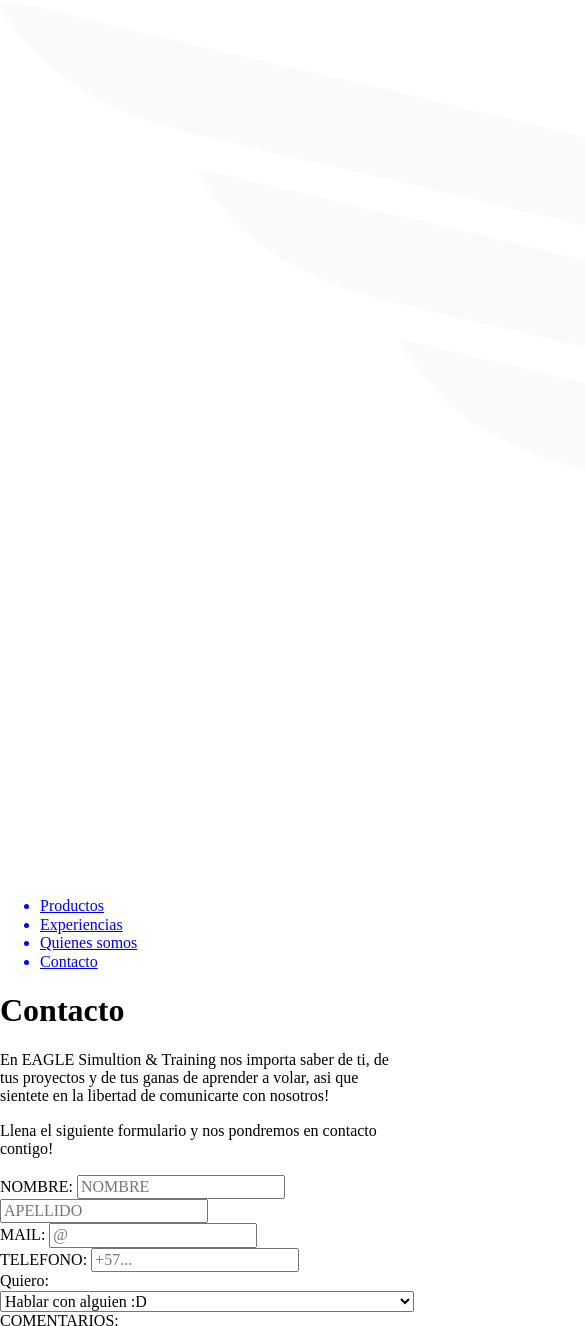
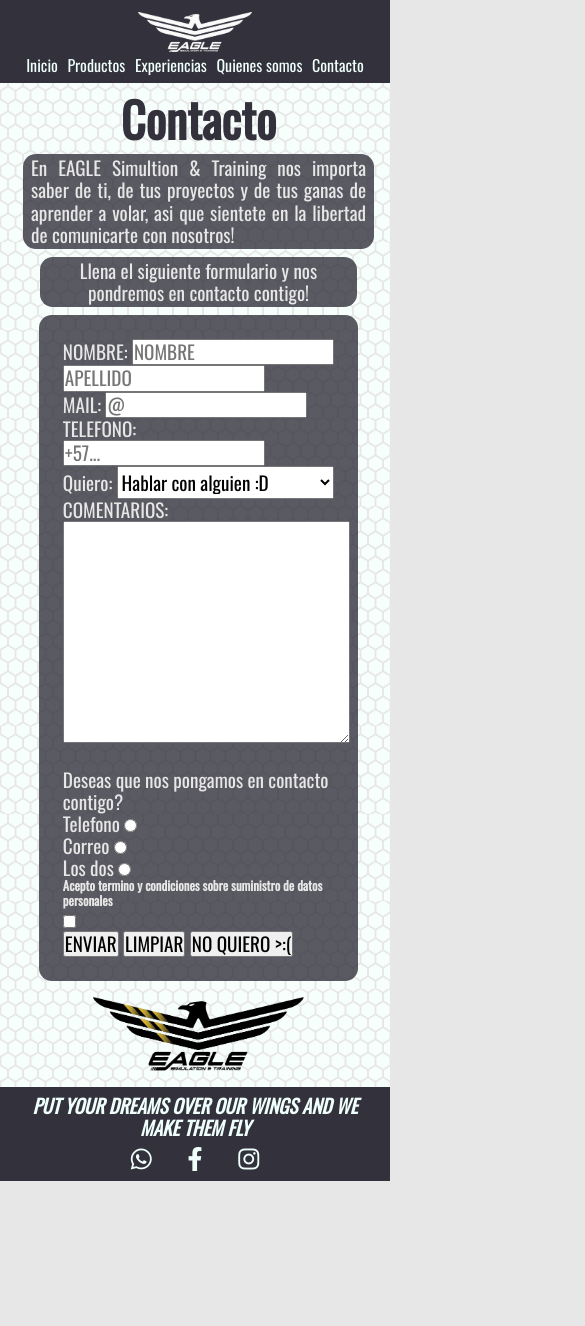
Before and after one commit to AlexCS13/eagle-contreras-v2, a plain HTML site: page pages/contacto.html in a window 390 px wide. Shown: the top 1326 px of the page, 585 px wide, since content can reach past the window. After the commit the page ends 1181 px from the top, so only its background shows below. Drawn offline with nearby package versions, Linux system fonts and the light colour scheme; files that its build step writes are made by us from their sources.

Commit message:
implementacion de animaciones

```diff
--- a/css/style.css
+++ b/css/style.css
@@ -13,12 +13,22 @@
 }
 
 a{
+	color: #EFFFFB;
 	text-decoration: none;
+}
+
+a:hover {
+	color: cadetblue;
+}
+
+a:active {
+	color: rgb(92, 57, 57);
 }
 
 li{
 	list-style: none;
 }
+
 
 /* -------------------------------- NAVBAR -------------------------------- */
 .nav-bar{
@@ -34,6 +44,11 @@
 
 .logo{
 	height: 100%;
+}
+
+.logo:hover {
+	transition: 0.5s;
+	transform: scale(1.1);
 }
 
 .logo img{
@@ -55,6 +70,10 @@
 	font-size: 2rem;
 	color: #EFFFFB;
 }
+.menu ul li:hover {
+	transition: 0.5s;
+	transform: scale(1.3);
+}
 
 /* MEDIA QUERIE MOBILE */
 @media only screen and (max-width: 768px){
@@ -73,7 +92,7 @@
 		align-items: center;
 	}
 	.menu ul li{
-		padding: 0.2rem 0.5rem 0 0.5rem;
+		padding: 0.2rem 0.3rem 0 0.3rem;
 		font-size: 1rem;
 	}
 }
@@ -99,7 +118,7 @@
 
 /* -------------------------------- MAIN -------------------------------- */
 main{
-	min-height: 84vh;
+	min-height: auto;
 }
 
 .grid-container {
@@ -174,7 +193,7 @@
 	align-items: center;
 	width: 80%;
 	height: 10rem;
-	margin: 3rem 0;
+	margin: 2rem 0;
 	border-radius: 1.5rem;
 	background-color: rgba(51,49,59,0.8);
 }
@@ -528,14 +547,19 @@
 	font-size: 2rem;
 	width: 50%;
 	padding: 1.5rem;
+	color: #e7e7e7;
 	background-color: rgba(51,49,59,0.8);
 	border-radius: 1.5rem;
 	margin-bottom: 1.5rem;
 }
 
 .cont-form div img{
-	height: 25%;
+	width: 50%;
 	padding: 3rem;
+}
+
+.form-square{
+	width: 80%;
 }
 
 /* MEDIA QUERIE MOBILE */
@@ -622,6 +646,11 @@
 	text-decoration: none;
 }
 
+.social-networks:hover{
+	transition: 0.5s;
+	transform: scale(1.2);
+}
+
 #wa::after{
 	content: '\f232';
 	font-family: fontAwesome;
--- a/pages/contacto.html
+++ b/pages/contacto.html
@@ -4,17 +4,20 @@
 	<meta charset="UTF-8">
 	<meta http-equiv="X-UA-Compatible" content="IE=edge">
 	<meta name="viewport" content="width=device-width, initial-scale=1.0">
+	<title>Eagle-Contacto</title>
+	<!-- links externos -->
 	<link rel="preconnect" href="https://fonts.googleapis.com">
 	<link rel="preconnect" href="https://fonts.gstatic.com" crossorigin>
 	<link rel="stylesheet" href="https://fonts.googleapis.com/css2?family=Oswald&display=swap">
 	<link rel="stylesheet" href="https://cdnjs.cloudflare.com/ajax/libs/font-awesome/6.0.0/css/all.min.css" integrity="sha512-9usAa10IRO0HhonpyAIVpjrylPvoDwiPUiKdWk5t3PyolY1cOd4DSE0Ga+ri4AuTroPR5aQvXU9xC6qOPnzFeg==" crossorigin="anonymous" referrerpolicy="no-referrer" />
-	<link rel="stylesheet" href="css/normalize.css">
-	<link rel="stylesheet" href="../css//style.css">
-	<title>Document</title>
+	<link rel="stylesheet" href="https://unpkg.com/aos@2.3.1/dist/aos.css">
+	<!-- links estilo -->
+	<link rel="stylesheet" href="../css/normalize.css">
+	<link rel="stylesheet" href="../css/style.css">
 </head>
 <body>
 	<header>
-		<div class="nav-bar">
+		<div class="nav-bar" data-aos="fade-down">
 			<div class="logo">
 				<a href="../index.html">
 					<img src="../assets/img/logo_eagle_claro.png" alt="eagle">
@@ -22,25 +25,28 @@
 			</div>
 			<div class="menu">
 				<ul>
-					<a href="./productos.html">
-						<li>Productos</li>
-					</a>
-					<a href="./experiencias.html">
-						<li>Experiencias</li>
-					</a>
-					<a href="./quienes_somos.html">
-						<li>Quienes somos</li>
-					</a>
-					<a href="./contacto.html">
-						<li>Contacto</li>
-					</a>
+					<li>
+						<a href="../index.html">Inicio</a>
+					</li>
+					<li>
+						<a href="./productos.html">Productos</a>
+					</li>
+					<li>
+						<a href="./experiencias.html">Experiencias</a>
+					</li>
+					<li>
+						<a href="./quienes_somos.html">Quienes somos</a>
+					</li>
+					<li>
+						<a href="./contacto.html">Contacto</a>
+					</li>
 				</ul>
 			</div>
 		</div>
 	</header>
 	<main>
 		<div class="grid-container">
-			<div class="content">
+			<div class="content" data-aos="zoom-in">
 				<h1 class="title">Contacto</h1>
 				<div class="cont-card">
 					<p>
@@ -117,5 +123,10 @@
 			<a href="https://www.instagram.com/eaglesimulation/" target="_blank" id="ig"></a>
 		</div>
 	</footer>
+	<!-- AOS SCRIPT -->
+	<script src="https://unpkg.com/aos@2.3.1/dist/aos.js"></script>
+	<script>
+		AOS.init();
+	</script>
 </body>
 </html>
```
Also changed, not shown: index.html (+25 -16 lines), pages/experiencias.html (+30 -19 lines), pages/productos.html (+33 -20 lines), pages/quienes_somos.html (+29 -18 lines).
